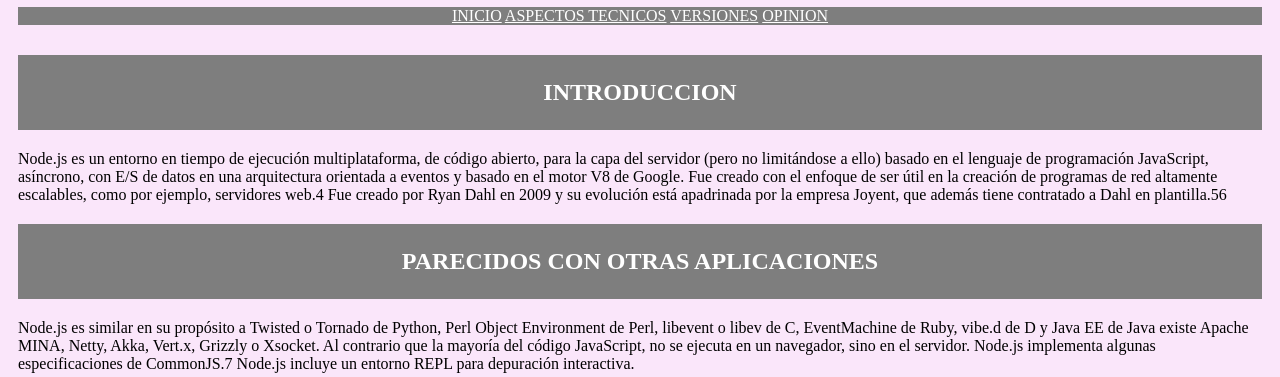
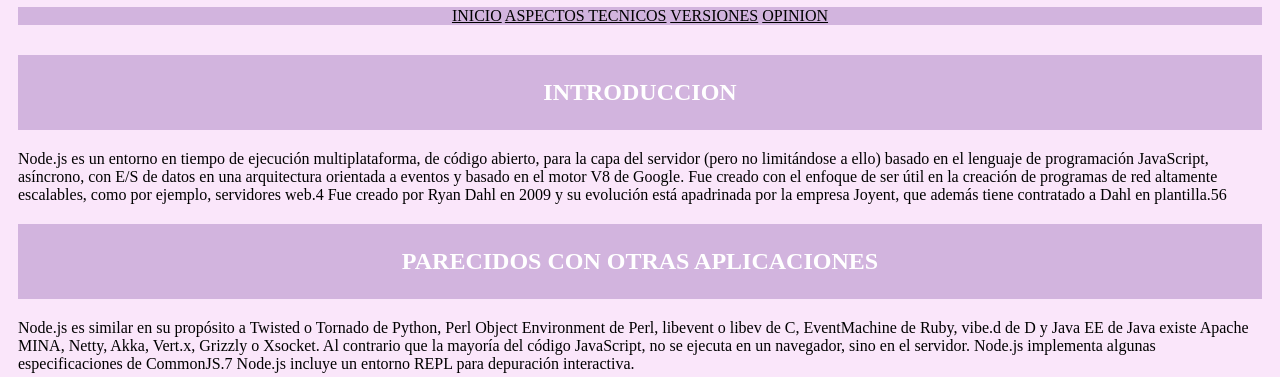
Before and after one commit to uo278193/practica1, a plain HTML site: page index.html in a window 1280 px wide. Shown: the part 101-478 px from the top of the page. Drawn offline with Linux system fonts and the light colour scheme.

Commit message:
colores rosas

```diff
--- a/estilo/estilo.css
+++ b/estilo/estilo.css
@@ -28,18 +28,18 @@ header {
   /*Especificidad: 001*/
   nav{
     grid-area : nav;
-    color: #fff;
-    background-color:#7e7e7e;
+    color: black;
+    background-color:#D2B4DE;
     text-transform: uppercase;
     text-align: center;
   }
   /*Especificidad: 002*/
   nav>a:link{
-    color: #fff;
+    color: black;
   }
   /*Especificidad: 002*/
   nav>a:visited{
-    color: #fff;
+    color: black;
   }
 
    /*Especificidad: 001*/
@@ -60,7 +60,7 @@ header {
   /*Especificidad: 001*/
   h2 {
     color: #fff;
-    background-color:#7e7e7e;
+    background-color:#D2B4DE;
     text-transform: uppercase;
     padding: 1em;
     text-align: center;
```
